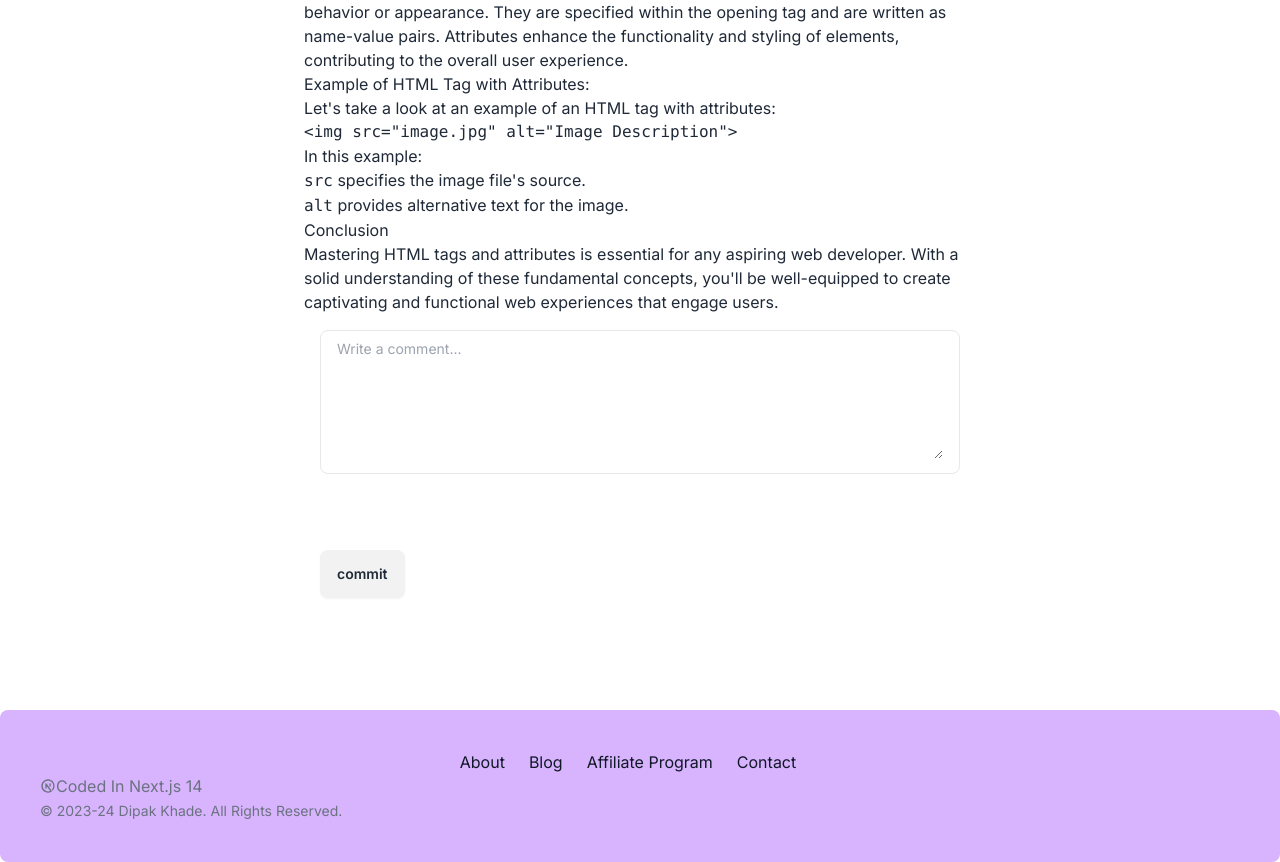
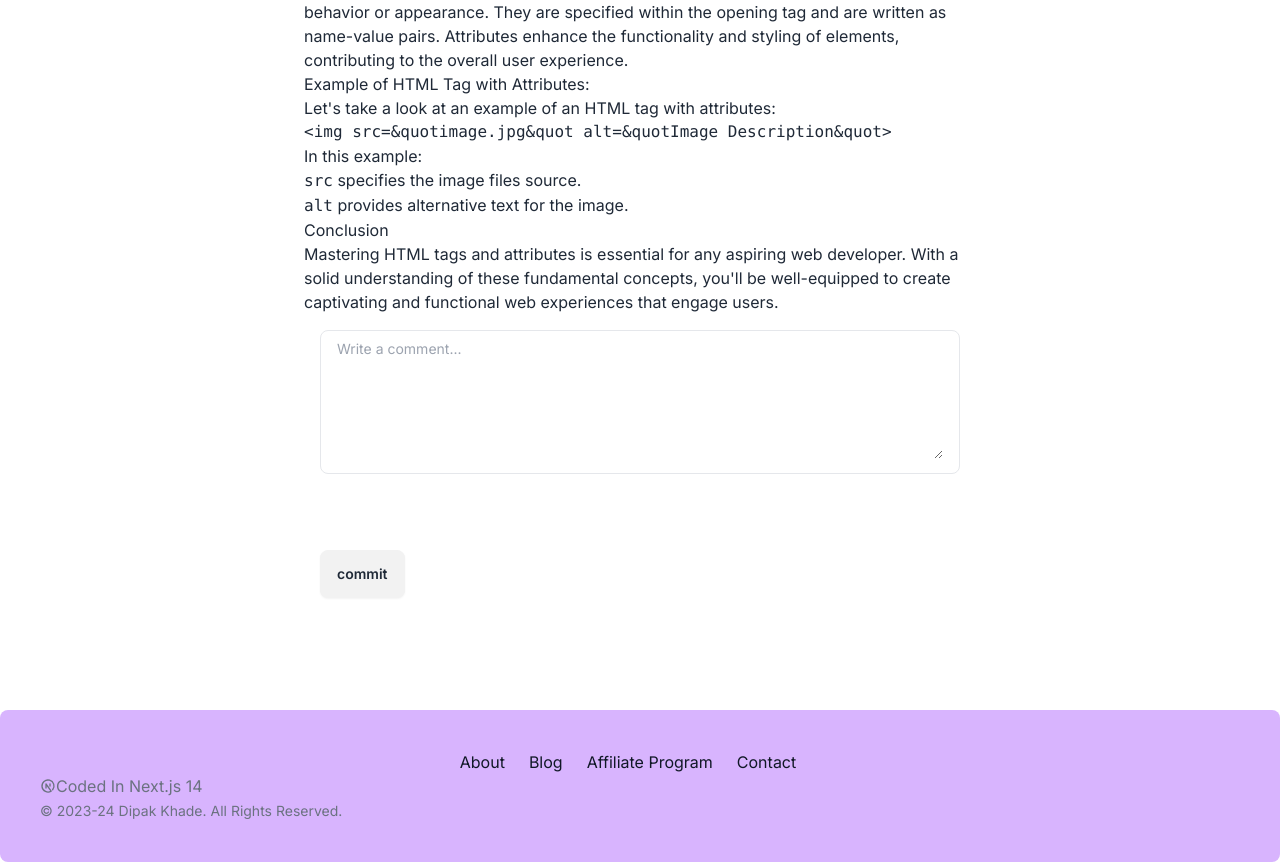
Before and after one commit to DipakKhade/Blogs, a Next.js app: page /webdev in a window 1280 px wide. Shown: the part 2026-2888 px from the top of the page. Built offline with nearby package versions, Linux system fonts and the light colour scheme; no server answers.

Commit message:
bug fix 2

```diff
--- a/app/webdev/page.jsx
+++ b/app/webdev/page.jsx
@@ -65,11 +65,11 @@ const page = () => {
             <ul>
               <li>
                 <code>&amp;lt;</code> or <code>&amp;#60;</code> for the
-                less-than sign{" "}
+                less-than sign
               </li>
               <li>
                 <code>&amp;gt;</code> or <code>&amp;#62;</code> for the
-                greater-than sign{" "}
+                greater-than sign
               </li>
             </ul>
             <p>
@@ -142,12 +142,12 @@ const page = () => {
           <h2>Example of HTML Tag with Attributes:</h2>
           <p>Let&apos;s take a look at an example of an HTML tag with attributes:</p>
           <pre>
-            <code>&lt;img src="image.jpg" alt="Image Description"&gt;</code>
+            <code>&lt;img src=&quotimage.jpg&quot alt=&quotImage Description&quot&gt;</code>
           </pre>
           <p>In this example:</p>
           <ul>
             <li>
-              <code>src</code> specifies the image file's source.
+              <code>src</code> specifies the image files source.
             </li>
             <li>
               <code>alt</code> provides alternative text for the image.
```
